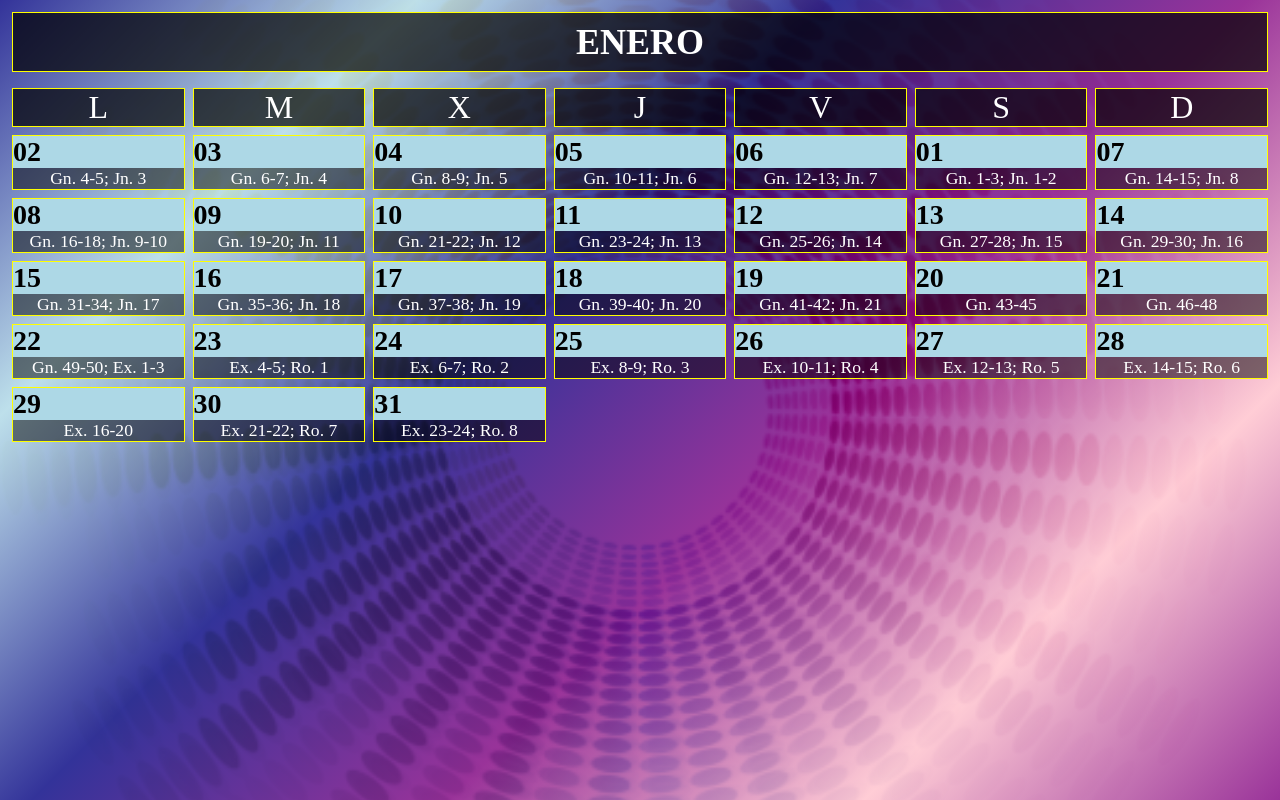
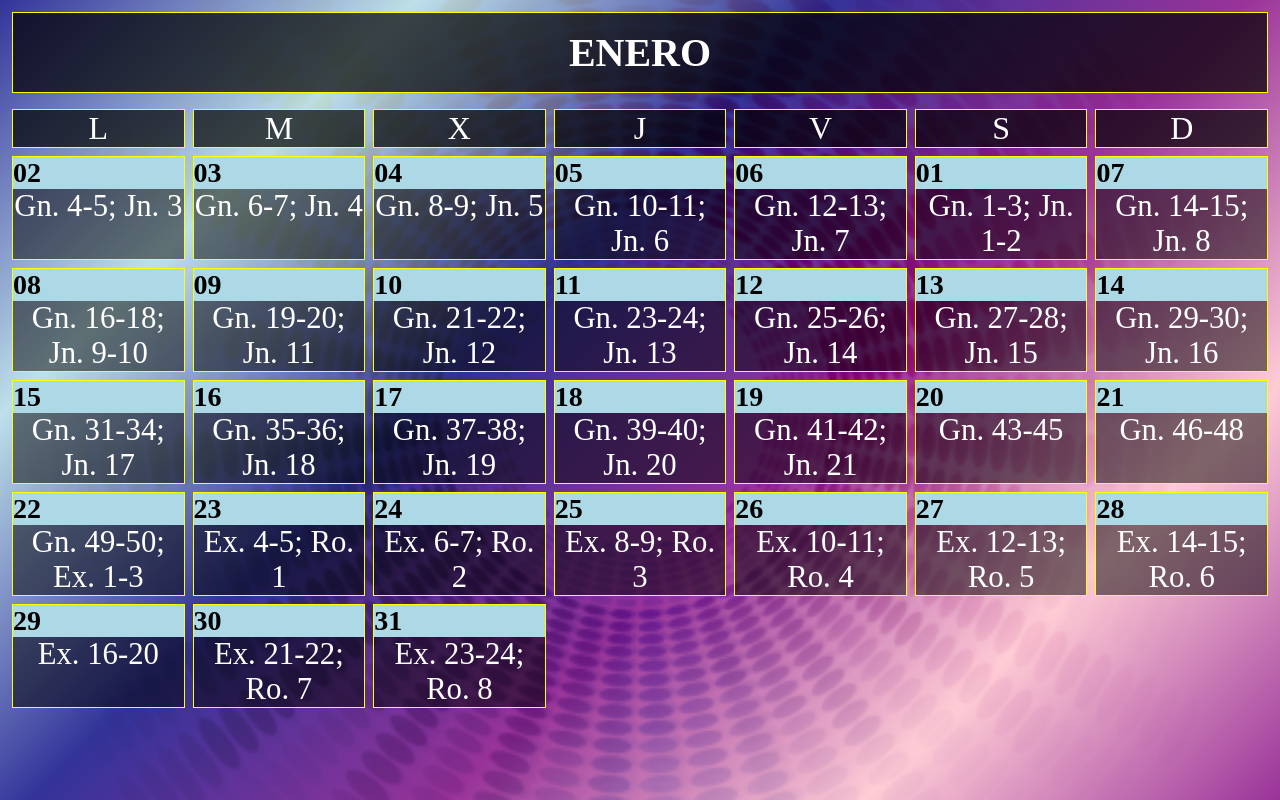
Before and after one commit to Mundo-Cristiano/plan-de-lectura, a plain HTML site: page 01.HTML in a window 1280 px wide. Drawn offline with Linux system fonts and the light colour scheme.

Commit message:
Update style.css

```diff
--- a/style.css
+++ b/style.css
@@ -29,9 +29,6 @@ body::before{
     opacity: 0.8;
 	z-index: -1;
 }
-
-
-
 
 ol {
     display: grid;
@@ -91,7 +88,7 @@ ol {
 h1 {
     padding: 1vh;
     margin: 1vh;
-    font-size: 4.5vh;
+    font-size: 4vh;
     text-align: center;
     color: white;
     border: solid yellow 0.1vh;
@@ -121,3 +118,27 @@ a {
     color: white;
     text-decoration: none;
 }
+
+
+/*Orientacion Horizontal*/
+
+@media (orientation: landscape) {
+
+    h1 {
+        padding: 2vh;
+        margin: 1vh;
+        font-size: 5vh;
+    }
+
+    .day-name {
+        font-size: 4vh;
+    }
+
+    h5 {
+        font-size: 3.5vh;
+    }
+
+    a {
+        font-size: 2.4vw;
+    }
+}
```
